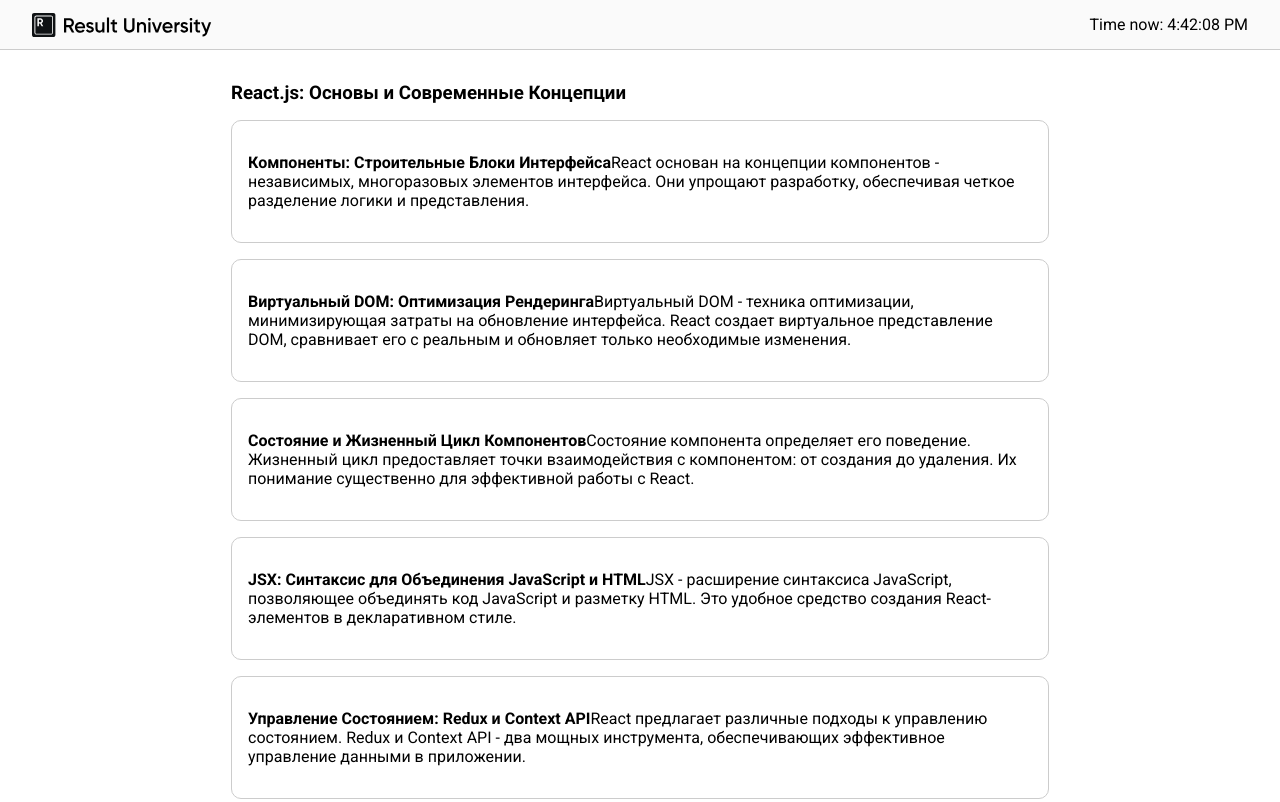
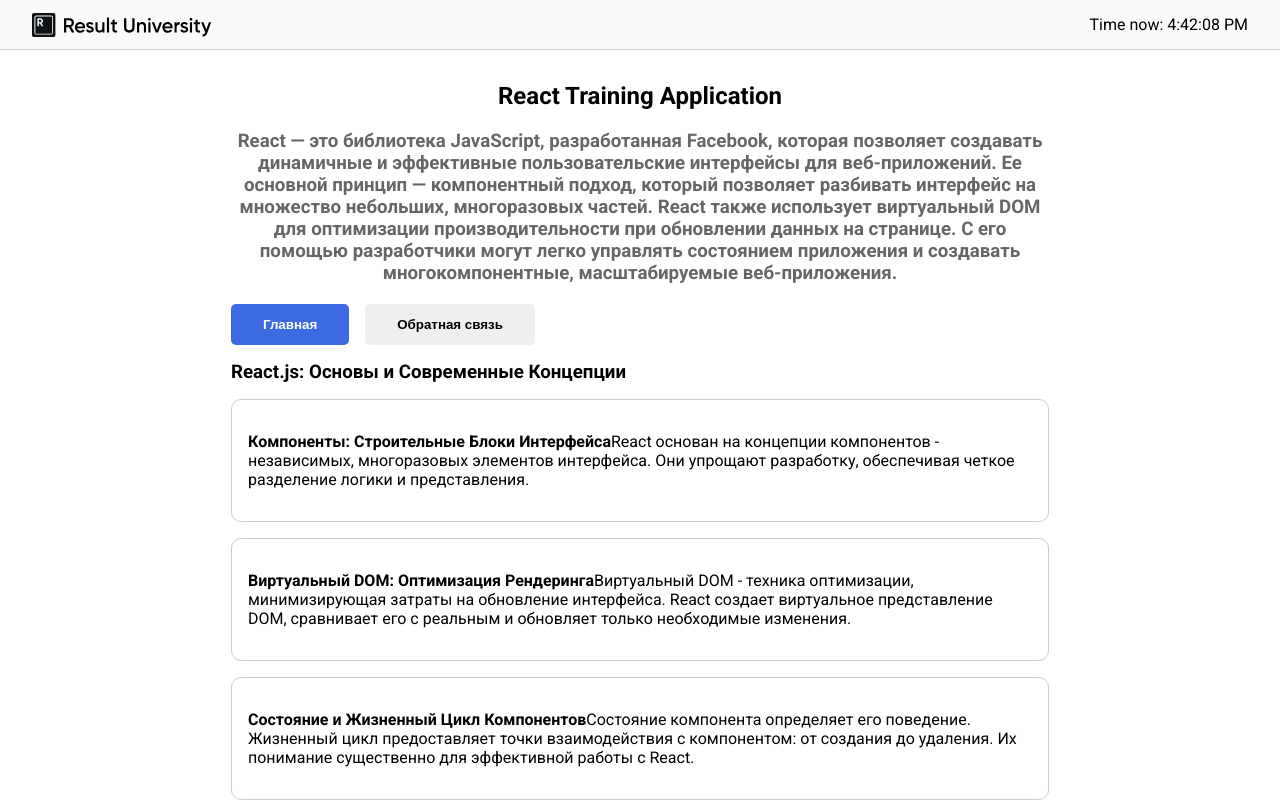
Before and after one commit to UAHIG/VladilenMinin, a React (Create React App) app in the folder react-intro-project/: page / in a window 1280 px wide. Shown: the top 802 px of the page. Built offline with nearby package versions, Linux system fonts and the light colour scheme.

Commit message:
feat: add styled components

```diff
--- a/react-intro-project/package.json
+++ b/react-intro-project/package.json
@@ -6,9 +6,12 @@
     "@testing-library/jest-dom": "^5.17.0",
     "@testing-library/react": "^13.4.0",
     "@testing-library/user-event": "^13.5.0",
+    "components": "^0.1.0",
     "react": "^18.2.0",
     "react-dom": "^18.2.0",
     "react-scripts": "5.0.1",
+    "styled": "^1.0.0",
+    "styled-components": "^6.1.8",
     "web-vitals": "^2.1.4"
   },
   "scripts": {
--- a/react-intro-project/src/App.js
+++ b/react-intro-project/src/App.js
@@ -1,14 +1,32 @@
-import Header from "./components/header"
+import Header from "./components/Header/header"
 import TeachingSection from "./components/TeachingSection"
-import TabSection from "./components/TabSection"
+import ButtonSection from "./components/ButtonSection"
+import IntroSection from "./components/IntroSection"
+import TabContainer from "./components/TabContainer"
+import FeedbackSection from "./components/FeedbackSection"
+import { useState } from "react"
 
 export default function App() {
+  const [tab, setTab] = useState("main")
+
   return (
-    <div className='App'>
+    <div>
       <Header />
       <main>
-        <TeachingSection />
-        <TabSection />
+        <IntroSection />
+        <TabContainer active={tab} onChange={(current) => setTab(current)} />
+        {tab === "main" && (
+          <>
+            <TeachingSection />
+            <ButtonSection />
+          </>
+        )}
+
+        {tab === "feedback" && (
+          <>
+            <FeedbackSection />
+          </>
+        )}
       </main>
     </div>
   )
--- a/react-intro-project/src/components/Button/Button.jsx
+++ b/react-intro-project/src/components/Button/Button.jsx
@@ -1,9 +1,9 @@
-import "../Button/Button.css"
+import classes from "./Button.module.css"
 
 export default function Button({ children, onClickfromAppJS, isActive }) {
   return (
     <button
-      className={isActive ? "button active" : "button"}
+      className={isActive ? `${classes.button} ${classes.active}` : classes.button}
       onClick={onClickfromAppJS}>
       {children}
     </button>
--- a/react-intro-project/src/components/TabSection.jsx
+++ b/react-intro-project/src/components/ButtonSection.jsx
@@ -2,7 +2,7 @@
 import { differences } from "../data"
 import { useState } from "react"
 
-export default function TabSection() {
+export default function ButtonSection() {
   const [contentType, setContentType] = useState(null)
 
   function handleClick(type) {
--- /dev/null
+++ b/react-intro-project/src/components/FeedbackSection.jsx
@@ -0,0 +1,7 @@
+export default function FeedbackSection() {
+  return (
+    <section>
+      <h3>Обратная связь</h3>
+    </section>
+  )
+}
--- /dev/null
+++ b/react-intro-project/src/components/Header/header.css
@@ -0,0 +1,2 @@
+header {
+}
--- /dev/null
+++ b/react-intro-project/src/components/Header/header.jsx
@@ -0,0 +1,25 @@
+import logo from "../../images/logo-name.svg"
+import { useState } from "react"
+import { styled } from "styled-components"
+// import "./header.css"
+
+const HeaderContainer = styled.header`
+  height: 50px;
+  display: flex;
+  padding: 0 2rem;
+  justify-content: space-between;
+  align-items: center;
+  border-bottom: 1px solid #ccc;
+  background: #fafafa;
+`
+
+export default function Header() {
+  const [now, setNow] = useState(new Date())
+  setInterval(() => setNow(new Date()), 1000)
+  return (
+    <HeaderContainer>
+      <img src={logo} alt='Result' />
+      <span>Time now: {now.toLocaleTimeString()}</span>
+    </HeaderContainer>
+  )
+}
--- /dev/null
+++ b/react-intro-project/src/components/IntroSection.jsx
@@ -0,0 +1,32 @@
+// function IntroSection() {
+//   return (
+//     <section>
+//       <h1 className="centred">React Training Application</h1>
+//       <h3 className="centred" style={{color: '#666'}}>
+// React — это библиотека JavaScript, разработанная Facebook, которая позволяет создавать динамичные и эффективные пользовательские интерфейсы для веб-приложений. Ее основной принцип — компонентный подход, который позволяет разбивать интерфейс на множество небольших, многоразовых частей. React также использует виртуальный DOM для оптимизации производительности при обновлении данных на странице. С его помощью разработчики могут легко управлять состоянием приложения и создавать многокомпонентные, масштабируемые веб-приложения.</h3>
+//     </section>
+//   )
+// }
+
+// export default IntroSection
+
+// one more possibilyty
+
+import React from "react"
+
+function IntroSection() {
+  return React.createElement("section", null, [
+    React.createElement(
+      "h1",
+      { className: "centred", key: 1 },
+      "React Training Application"
+    ),
+    React.createElement(
+      "h3",
+      { className: "centred", style: {color: '#666'}, key: 2 },
+      "React — это библиотека JavaScript, разработанная Facebook, которая позволяет создавать динамичные и эффективные пользовательские интерфейсы для веб-приложений. Ее основной принцип — компонентный подход, который позволяет разбивать интерфейс на множество небольших, многоразовых частей. React также использует виртуальный DOM для оптимизации производительности при обновлении данных на странице. С его помощью разработчики могут легко управлять состоянием приложения и создавать многокомпонентные, масштабируемые веб-приложения."
+    ),
+  ])
+}
+
+export default IntroSection
--- /dev/null
+++ b/react-intro-project/src/components/TabContainer.jsx
@@ -0,0 +1,24 @@
+import Button from "./Button/Button"
+
+export default function TabContainer({ active, onChange }) {
+  function reas() {
+    console.log('fuck')
+  }
+  return (
+
+
+    <section style={{ marginBottom: "1rem" }}>
+      <Button
+      isActive={active === "main"}
+      onClickfromAppJS={() => onChange("main")}>
+        Главная
+      </Button>
+
+      <Button
+        isActive={active === "feedback"}
+        onClickfromAppJS={() => onChange("feedback")}>
+        Обратная связь
+      </Button>
+    </section>
+  )
+}
--- a/react-intro-project/src/components/header.jsx
+++ /dev/null
@@ -1,13 +0,0 @@
-import logo from "../images/logo-name.svg"
-import { useState } from "react"
-
-export default function Header() {
-  const [now, setNow] = useState(new Date())
-  setInterval(() => setNow(new Date()), 1000)
-  return (
-    <header>
-      <img src={logo} alt='Result' />
-      <span>Time now: {now.toLocaleTimeString()}</span>
-    </header>
-  )
-}
--- a/react-intro-project/src/index.css
+++ b/react-intro-project/src/index.css
@@ -7,16 +7,6 @@
 
 body {
   font-family: "Roboto", sans-serif;
-}
-
-header {
-  height: 50px;
-  display: flex;
-  padding: 0 2rem;
-  justify-content: space-between;
-  align-items: center;
-  border-bottom: 1px solid #ccc;
-  background: #fafafa;
 }
 
 main {
@@ -45,3 +35,8 @@
 p {
   padding: 1rem 0;
 }
+
+.centred {
+  text-align: center;
+  margin-bottom: 20px;
+}
```
Also changed, not shown: react-intro-project/src/components/Button/Button.module.css (renamed from react-intro-project/src/components/Button/Button.css), 1 other file (tests, documents, lock files or other folders).
